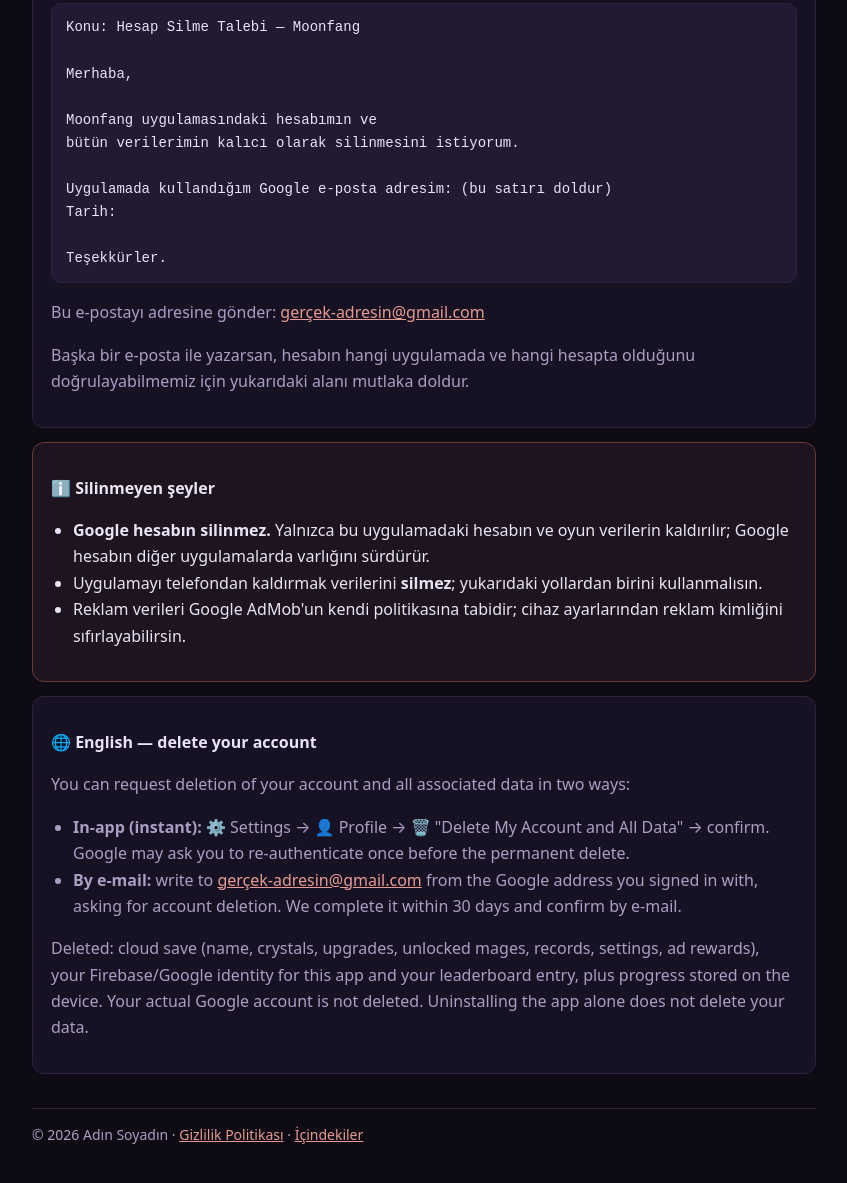
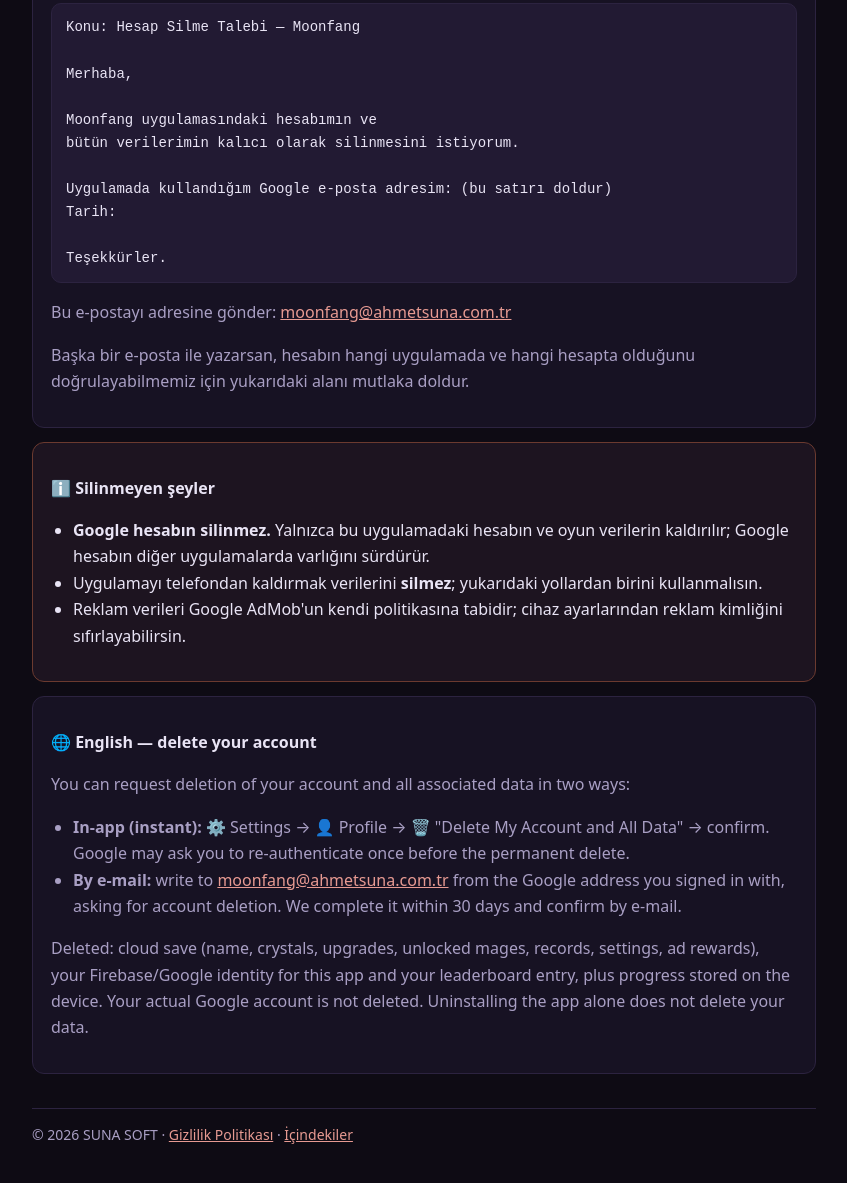
Before and after one commit to Ahmet-Sunaa/Moonfang, a plain HTML site: page legal/account-deletion.html in a window 1280 px wide. Shown: the part 1032-2215 px from the top of the page, without its empty margins (216-1063 px from the left). Drawn offline with Linux system fonts and the light colour scheme.

Commit message:
Update account deletion instructions and email

```diff
--- a/legal/account-deletion.html
+++ b/legal/account-deletion.html
@@ -70,7 +70,7 @@
 Tarih:
 
 Teşekkürler.</pre>
-    <p class="mut">Bu e-postayı adresine gönder: <a href="mailto:gerçek-adresin@gmail.com?subject=Hesap%20Silme%20Talebi%20%E2%80%94%20Moonfang">gerçek-adresin@gmail.com</a></p>
+    <p class="mut">Bu e-postayı adresine gönder: <a href="mailto:moonfang@ahmetsuna.com.tr?subject=Hesap%20Silme%20Talebi%20%E2%80%94%20Moonfang">moonfang@ahmetsuna.com.tr</a></p>
     <p class="mut">Başka bir e-posta ile yazarsan, hesabın hangi uygulamada ve hangi hesapta olduğunu
     doğrulayabilmemiz için yukarıdaki alanı mutlaka doldur.</p>
   </div>
@@ -92,7 +92,7 @@
     <ul class="mut">
       <li><b>In-app (instant):</b> ⚙️ Settings → 👤 Profile → 🗑️ "Delete My Account and All Data" → confirm.
         Google may ask you to re-authenticate once before the permanent delete.</li>
-      <li><b>By e-mail:</b> write to <a href="mailto:gerçek-adresin@gmail.com">gerçek-adresin@gmail.com</a>
+      <li><b>By e-mail:</b> write to <a href="mailto:moonfang@ahmetsuna.com.tr">moonfang@ahmetsuna.com.tr</a>
         from the Google address you signed in with, asking for account deletion. We complete it within 30 days
         and confirm by e-mail.</li>
     </ul>
@@ -101,7 +101,7 @@
     Your actual Google account is not deleted. Uninstalling the app alone does not delete your data.</p>
   </div>
 
-  <p class="foot">© 2026 Adın Soyadın ·
+  <p class="foot">© 2026 SUNA SOFT ·
   <a href="privacy-policy.html">Gizlilik Politikası</a> · <a href="index.html">İçindekiler</a></p>
 </main>
 </body>
```
